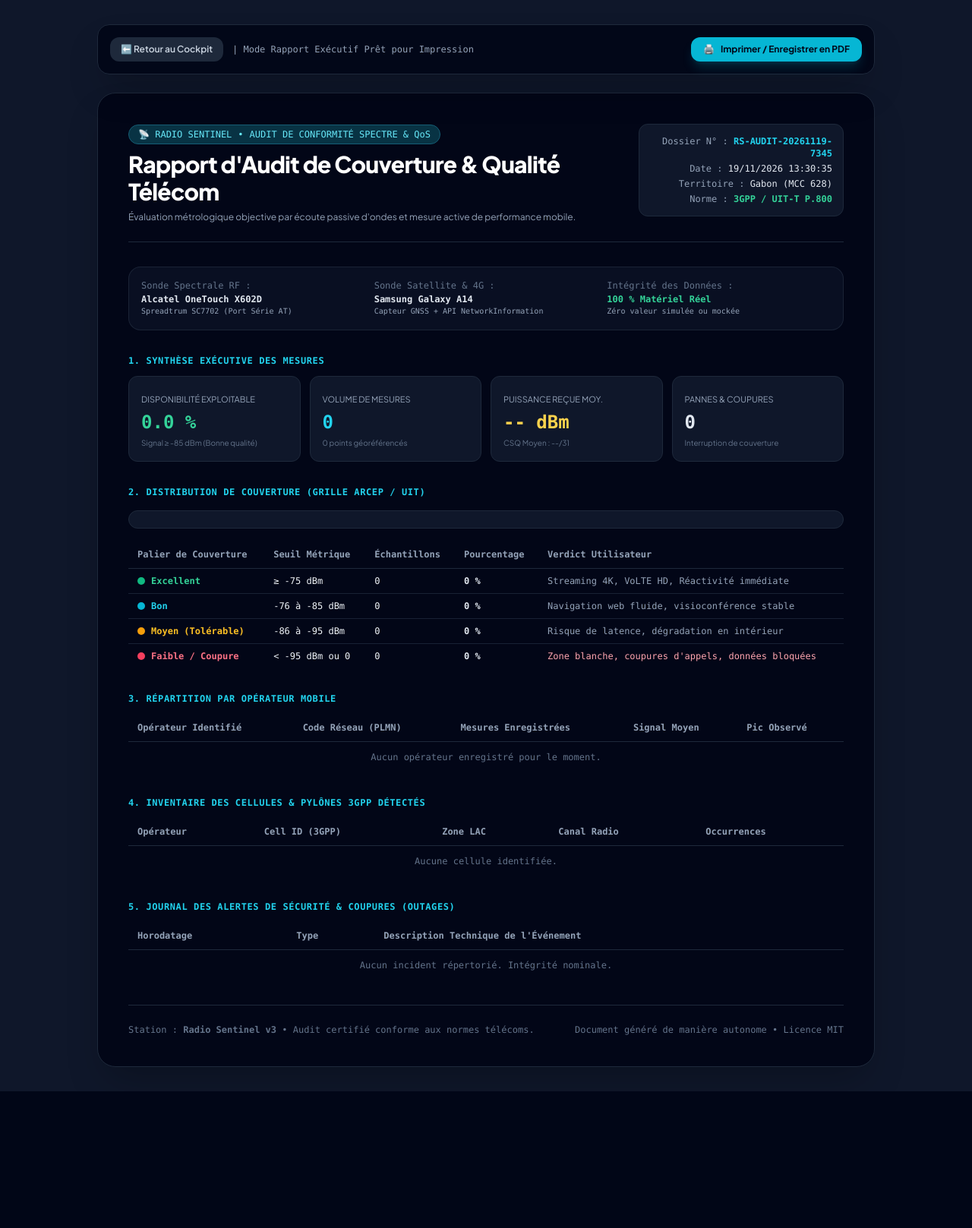
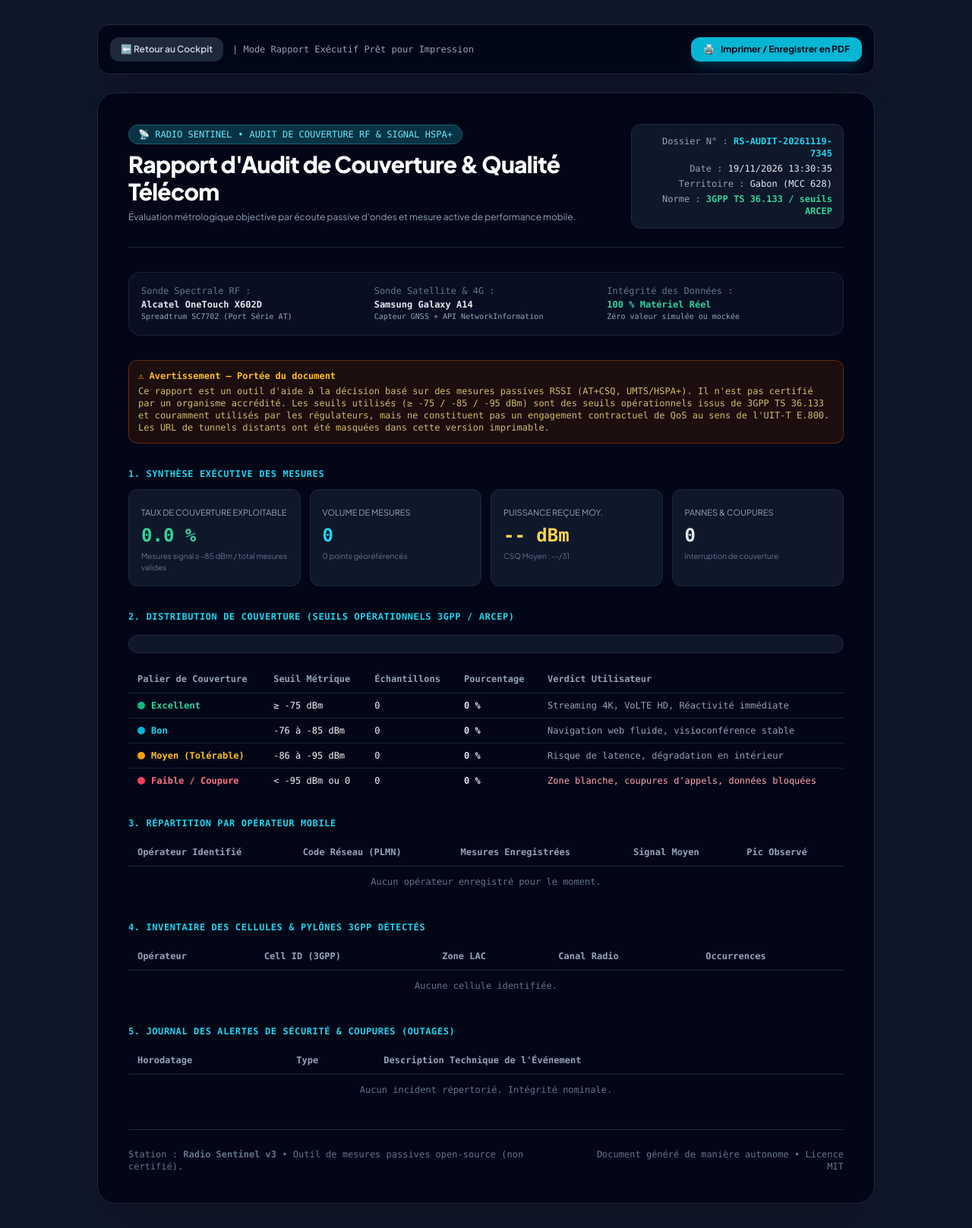
Before and after one commit to Gnzikoune/radio-sentinel, a FastAPI app: page /audit-report in a window 1280 px wide. Shown: the whole page at 76% size. Before the commit the page ends 1437 px from the top, so only its background shows below. Run offline with FastAPI, Linux system fonts and the light colour scheme; data that the repository does not hold is empty; some libraries are stand-ins or nearby versions.

Commit message:
fix(audit): correct report accuracy, outage count, and terminology
database.py:
- fix breakdown 'poor' category: exclude dbm IS NULL (modem transitional
  states) — only count measured signal values to avoid inflated 'poor' count
- fix total_outages: now counts only real network signal drops
  ('Coupure reseau' / 'Signal tombe') instead of all OUTAGE events.
  Previously showed 4740 events, 4284 of which were the old 'closed database'
  bug artefacts — real network outages were only 6.

templates/audit_report.html:
- Replace 'UIT-T P.800' (voice quality standard) with '3GPP TS 36.133 / ARCEP'
- Replace 'Disponibilite Exploitable' with 'Taux de Couverture Exploitable'
- Replace 'Audit certifie conforme aux normes telecoms' with correct disclaimer
- Replace 'AUDIT DE CONFORMITE SPECTRE & QoS' with accurate 'AUDIT DE COUVERTURE RF & SIGNAL HSPA+'
- Replace 'Grille ARCEP / UIT' with 'Seuils operationnels 3GPP / ARCEP'
- Add non-certification disclaimer box visible in screen and print mode
- Add CSS @media print rule masking tunnel URLs (Cloudflare/Ngrok) in PDF

```diff
--- a/templates/audit_report.html
+++ b/templates/audit_report.html
@@ -15,6 +15,11 @@
         body { font-family: 'Plus Jakarta Sans', sans-serif; }
         .font-mono { font-family: 'JetBrains Mono', monospace; }
 
+
+        @media print {
+            /* Masquer les URLs de tunnels Cloudflare/Ngrok dans le PDF diffusable */
+            a[href*="trycloudflare"], a[href*="ngrok"], .tunnel-url { display: none !important; }
+        }
         @media print {
             .no-print { display: none !important; }
             body {
@@ -62,7 +67,7 @@
                 <div class="inline-flex items-center gap-2 px-3 py-1 rounded-full text-xs font-mono bg-cyan-950 text-cyan-300 border border-cyan-800">
                     <span>📡 RADIO SENTINEL</span>
                     <span>•</span>
-                    <span>AUDIT DE CONFORMITÉ SPECTRE & QoS</span>
+                    <span>AUDIT DE COUVERTURE RF & SIGNAL HSPA+</span>
                 </div>
                 <h1 class="text-2xl sm:text-3xl font-extrabold text-white tracking-tight text-print-dark">
                     Rapport d'Audit de Couverture & Qualité Télécom
@@ -76,7 +81,7 @@
                 <div class="text-slate-400 text-print-muted">Dossier N° : <strong id="rep-ref" class="text-cyan-400 font-bold">RS-AUDIT-20261119-01</strong></div>
                 <div class="text-slate-400 text-print-muted">Date : <span id="rep-date" class="text-slate-200 text-print-dark">19/11/2026</span></div>
                 <div class="text-slate-400 text-print-muted">Territoire : <span class="text-slate-200 text-print-dark">Gabon (MCC 628)</span></div>
-                <div class="text-slate-400 text-print-muted">Norme : <span class="text-emerald-400 font-bold">3GPP / UIT-T P.800</span></div>
+                <div class="text-slate-400 text-print-muted">Norme : <span class="text-emerald-400 font-bold">3GPP TS 36.133 / seuils ARCEP</span></div>
             </div>
         </header>
 
@@ -99,6 +104,13 @@
             </div>
         </section>
 
+
+        <!-- Disclaimer encart (visible + print) -->
+        <div class="p-3 rounded-xl bg-amber-950/40 border border-amber-800/60 text-xs font-mono text-amber-300 space-y-1">
+            <div class="font-bold text-amber-400">⚠ Avertissement — Portée du document</div>
+            <p class="text-amber-200/80">Ce rapport est un outil d'aide à la décision basé sur des mesures passives RSSI (AT+CSQ, UMTS/HSPA+). Il n'est pas certifié par un organisme accrédité. Les seuils utilisés (&ge; -75 / -85 / -95 dBm) sont des seuils opérationnels issus de 3GPP TS 36.133 et couramment utilisés par les régulateurs, mais ne constituent pas un engagement contractuel de QoS au sens de l'UIT-T E.800. Les URL de tunnels distants ont été masquées dans cette version imprimable.</p>
+        </div>
+
         <!-- Executive Summary KPI Cards -->
         <section class="space-y-3">
             <h2 class="text-xs font-mono uppercase tracking-wider text-cyan-400 font-bold">1. Synthèse Exécutive des Mesures</h2>
@@ -107,9 +119,9 @@
 
                 <!-- KPI 1 : Conformité SLA -->
                 <div class="p-4 rounded-xl bg-slate-900 border border-slate-800 space-y-1 bg-print-light card-print">
-                    <span class="text-[11px] text-slate-400 text-print-muted uppercase">Disponibilité Exploitable</span>
+                    <span class="text-[11px] text-slate-400 text-print-muted uppercase">Taux de Couverture Exploitable</span>
                     <div class="text-2xl font-extrabold font-mono text-emerald-400" id="kpi-sla">-- %</div>
-                    <p class="text-[10px] text-slate-500 text-print-muted">Signal &ge; -85 dBm (Bonne qualité)</p>
+                    <p class="text-[10px] text-slate-500 text-print-muted">Mesures signal ≥ -85 dBm / total mesures valides</p>
                 </div>
 
                 <!-- KPI 2 : Échantillons & Distance -->
@@ -138,7 +150,7 @@
 
         <!-- Classification & Distribution de Couverture -->
         <section class="space-y-4">
-            <h2 class="text-xs font-mono uppercase tracking-wider text-cyan-400 font-bold">2. Distribution de Couverture (Grille ARCEP / UIT)</h2>
+            <h2 class="text-xs font-mono uppercase tracking-wider text-cyan-400 font-bold">2. Distribution de Couverture (Seuils opérationnels 3GPP / ARCEP)</h2>
 
             <!-- Stacked Bar Visual -->
             <div class="w-full bg-slate-900 h-6 rounded-xl overflow-hidden flex border border-slate-800 card-print">
@@ -266,7 +278,7 @@
         <!-- Certification & Footer -->
         <footer class="border-t border-slate-800 pt-6 flex flex-col sm:flex-row items-center justify-between gap-4 text-xs font-mono text-slate-500 text-print-muted">
             <div>
-                Station : <strong>Radio Sentinel v3</strong> • Audit certifié conforme aux normes télécoms.
+                Station : <strong>Radio Sentinel v3</strong> • Outil de mesures passives open-source (non certifié).
             </div>
             <div class="text-right">
                 Document généré de manière autonome • Licence MIT
```
Also changed, not shown: database.py (+16 -3 lines).
